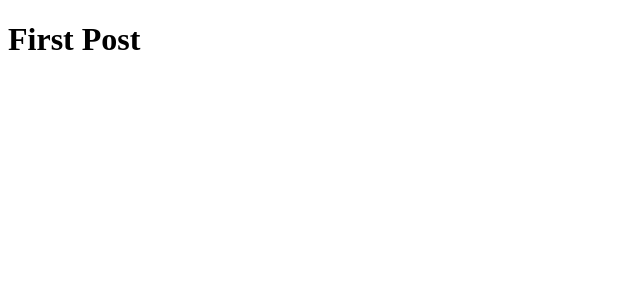
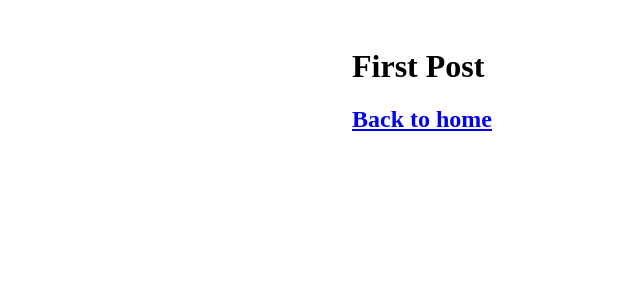
Before and after one commit to cslee-dev/nextjs-blog, a Next.js app: page /posts/first-post in a window 1280 px wide. Shown: the top 300 px of the page, without its empty margins (0-640 px from the left). Built offline with nearby package versions, Linux system fonts and the light colour scheme.

Commit message:
레이아웃 생성/사용, css 모듈 생성/사용

```diff
--- /dev/null
+++ b/components/layout.js
@@ -0,0 +1,5 @@
+import styles from './layout.module.css'
+// css module을 지원하는데 위치는 어디든 상관없다. 단 이름 명명규칙 another.module.css  module 을 반드시 추가
+export default function Layout({children}) {
+  return <div className={styles.container}>{children}</div>
+}
--- /dev/null
+++ b/components/layout.module.css
@@ -0,0 +1,5 @@
+.container {
+    max-width: 36rem;
+    padding: 0 1rem;
+    margin: 3rem auto 6rem;
+}
--- a/pages/posts/first-post.js
+++ b/pages/posts/first-post.js
@@ -1,5 +1,19 @@
+import Head from 'next/head'
+import Link from 'next/link'
+import Layout from "../../components/layout";
+
 export default function FirstPost() {
-    return (
-        <h1>First Post</h1>
-    )
+  return (
+    <Layout>
+      <Head>
+        <title>First Post</title>
+      </Head>
+      <h1>First Post</h1>
+      <h2>
+        <Link href="/">
+          <a>Back to home</a>
+        </Link>
+      </h2>
+    </Layout>
+  )
 }
```
